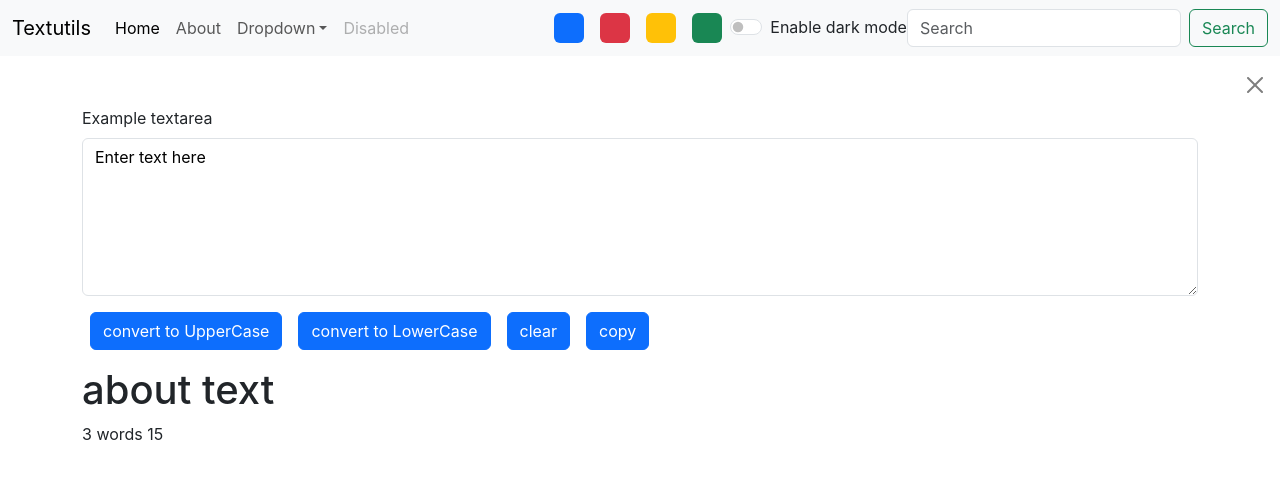
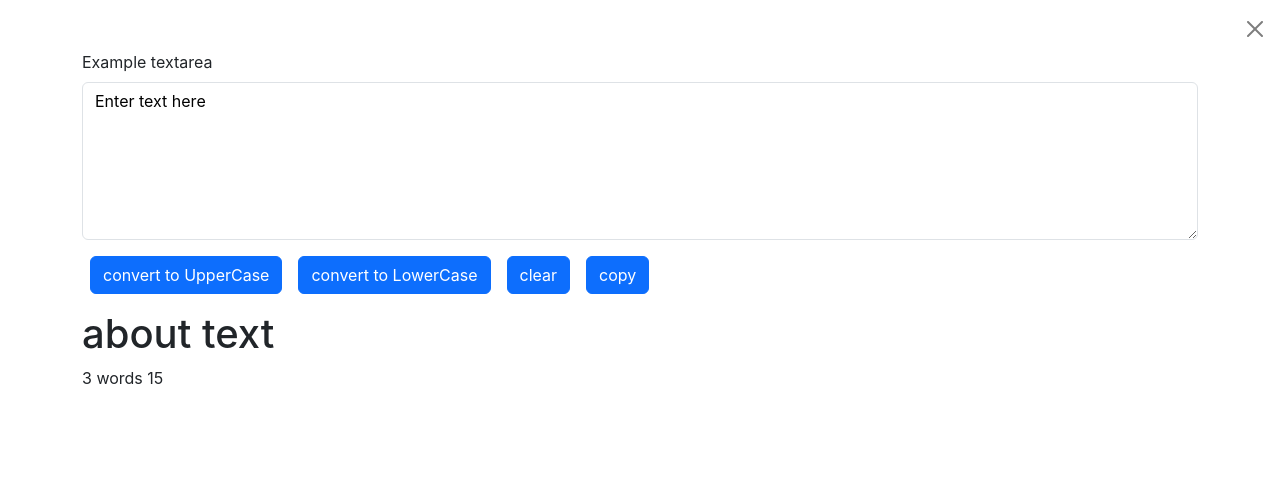
Before and after one commit to kanha143758/Textutils-react, a React (Create React App) app: page / in a window 1280 px wide. Shown: the top 478 px of the page. Built offline with nearby package versions, Linux system fonts and the light colour scheme.

Commit message:
initial commit

```diff
--- a/src/App.js
+++ b/src/App.js
@@ -2,7 +2,7 @@
 import { useState } from 'react';
 import './App.css';
 //import About from './components/About';
-import Navbar from './components/Navbar';
+//import Navbar from './components/Navbar';
 import Textform from './components/Textform';
 import Alert from './components/Alert';
 /*import {
@@ -84,7 +84,7 @@
 
     </>*/
     <>
-    <Navbar tittle="Textutils" mode={mode} togglemode={togglemode} />
+
 <Alert alert={alert}/>
 <div className='container'>
 <Textform mode={mode} showalert={showalert}/>
```
